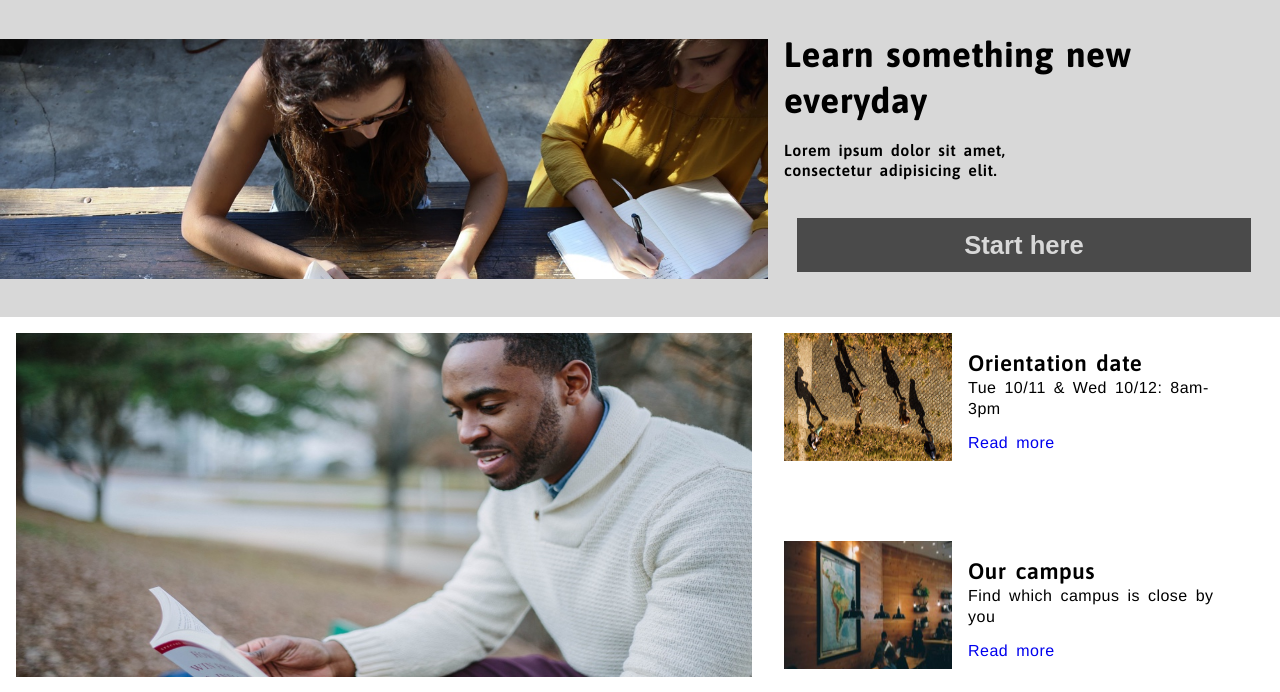
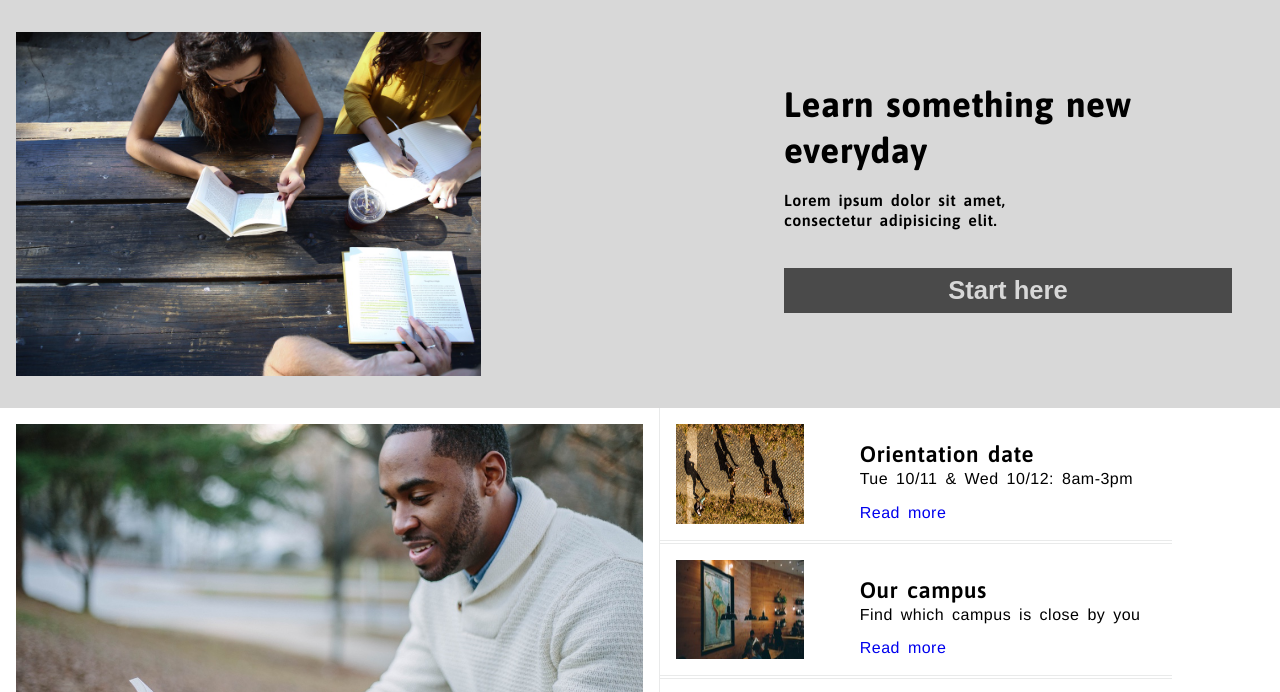
Before and after one commit to aschera/Capstone-Project-Colmar-Academy, a website: page index.html in a window 1280 px wide. Shown: the part 64-756 px from the top of the page. Drawn offline with Linux system fonts and the light colour scheme.

Commit message:
adjusted the newsbit small gallery o desktop

```diff
--- a/index.html
+++ b/index.html
@@ -64,6 +64,7 @@
     <section class="banner">
         <div class="banner__section  grid60">
             <div class="banner__image">
+                <img src="./resources/img/banner.jpg" alt="">
             </div>
         </div>
         <div class="banner__section  grid40">
@@ -86,7 +87,9 @@
 
         <div class="news__section  grid60">
             <div class="newsbit newsbit--big">
-                <img src="./resources/img/information-main.jpg" alt="">
+                <div>
+                    <img src="./resources/img/information-main.jpg" alt="">
+                </div>
                 <h4 class="padding-left">Orientation date</h4>
                 <p class="padding-left">
                     Tue 10/11 & Wed 10/12: 8am-3pm
@@ -97,7 +100,9 @@
 
         <div class="news__section  grid40">
             <div class="newsbit">
-                <img src="./resources/img/information-orientation-mobile.jpg" alt="">
+                <div class="newsbit__image">
+                    <img src="./resources/img/information-orientation-mobile.jpg" alt="">
+                </div>
                 <div class="newsbit__info">
                     <h4 class="padding-left">Orientation date</h4>
                     <p class="padding-left">
@@ -108,7 +113,9 @@
             </div>
 
             <div class="newsbit">
-                <img src="./resources/img/information-campus-mobile.jpg" alt="">
+                <div class="newsbit__image">
+                    <img src="./resources/img/information-campus-mobile.jpg" alt="">
+                </div>
                 <div class="newsbit__info">
                     <h4 class="padding-left">Our campus</h4>
                     <p class="padding-left">
@@ -119,7 +126,9 @@
             </div>
 
             <div class="newsbit">
-                <img src="./resources/img/information-guest-lecture-mobile.jpg" alt="">
+                <div class="newsbit__image">
+                    <img src="./resources/img/information-guest-lecture-mobile.jpg" alt="">
+                </div>
                 <div class="newsbit__info">
                     <h4 class="padding-left">Special guest lecture</h4>
                     <p class="padding-left">
--- a/sass/components/_banner.scss
+++ b/sass/components/_banner.scss
@@ -10,10 +10,15 @@
 
     &__image{
         width:100%;
-        height:15rem;
-        background: url(../img/banner.jpg);
-        background-position: top right;
-        background-size: cover;
+        display:flex;
+        justify-content: center;
+        align-items: center;
+
+        & img{
+            width:100%;
+            height: 21.5rem;
+            padding:32px 16px;
+        }
     }
 
     &__heading {
@@ -26,7 +31,6 @@
     }
 
     &__button {
-
         display: flex;
 
 
@@ -35,7 +39,7 @@
             color: $main-bg-color;
             font-size: 1.6rem;
             font-weight: 600;
-            padding: 0.8rem 0;
+            padding: 8px 0;
             border: none;
             margin-right:32px;
             margin-bottom: 32px;
@@ -51,21 +55,19 @@
         justify-content: space-between;
         align-items: center;
 
-        &__image {
-
-        }
-
         &__heading {
             min-width: 40%;
-
             & h1 {padding-bottom: 0;}
         }
 
         &__button {
             font-size: 1rem;
             font-weight: 500;
-            padding: 0.8rem;
+            padding: 0.8rem 0;
             border-radius: 1px;
+            padding-right: 32px;
+
+
         }
 
     }
--- a/sass/components/_courses.scss
+++ b/sass/components/_courses.scss
@@ -32,3 +32,10 @@
         font-size: 2rem;
     }
 }
+
+
+@media all and (min-width: 45em) {
+    .start-learning {
+        background-color: rgb(233,234,234);
+    }
+}
--- a/sass/components/_newsbit.scss
+++ b/sass/components/_newsbit.scss
@@ -7,15 +7,6 @@
 .newsbit {
     margin: 16px;
     padding-bottom: 64px;
-
-    & img{
-        width:100%;
-        height:13rem;
-        background: url(../img/banner.jpg);
-        background-position: top right;
-        background-size: cover;
-    }
-
     & h4 {
         padding-top: 16px;
     }
@@ -27,27 +18,64 @@
     &--big{
         display:none;
     }
+
+    &:hover {
+        background-color: rgb(233,234,234);
+    }
 }
 
 @media all and (min-width: 45em) {
 
+    .news__section.grid40{
+        border-left: 1px solid rgb(233,234,234);
+    }
+
     .newsbit {
         display: flex;
         justify-content: flex-start;
+        align-content: flex-start;
+        align-content: flex-start;
+        margin:0;
+        padding: 16px;
 
-        & img{
-            width:35%;
-            height: 8rem;
+        &:nth-child(2){
+            border-bottom: 4px double rgb(233,234,234);
+            border-top: 4px double rgb(233,234,234);
+        }
+
+
+
+        &__image {
+            display: flex;
+            justify-content: flex-start;
+            align-content: flex-start;
+            align-content: flex-start;
+
+            height: auto;
+            width: 35%;
+
+
+            & img {
+                max-width: 8rem;
+                max-height: 8rem;
+            }
         }
 
         &__info {
-            width: 60%;
             display: flex;
             flex-direction: column;
+            justify-content: flex-start;
+            align-content: flex-start;
+            align-content: flex-start;
+
+            width: 65%;
+
         }
 
         &--big{
             display:block;
+            border: none;
+
             & img{
                 width:100%;
                 height: 21.5rem;
--- a/sass/layout/_grid.scss
+++ b/sass/layout/_grid.scss
@@ -1,7 +1,7 @@
 @media all and (min-width: 45em) {
 
     .grid60 {
-        width:60%;
+        max-width:60%;
     }
     .grid40 {
         width:40%;
```
Also changed, not shown: resources/css/style.css.
